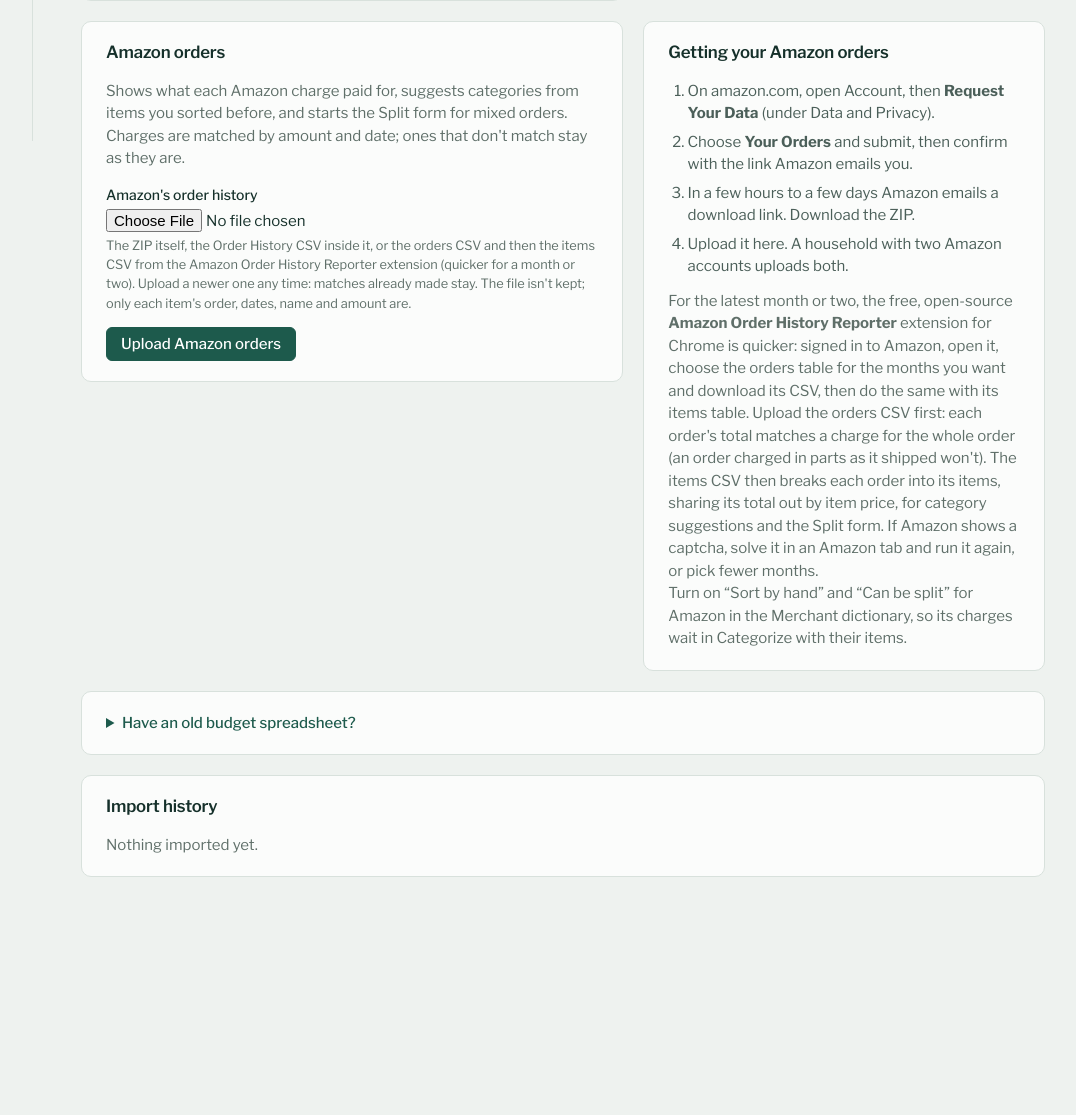
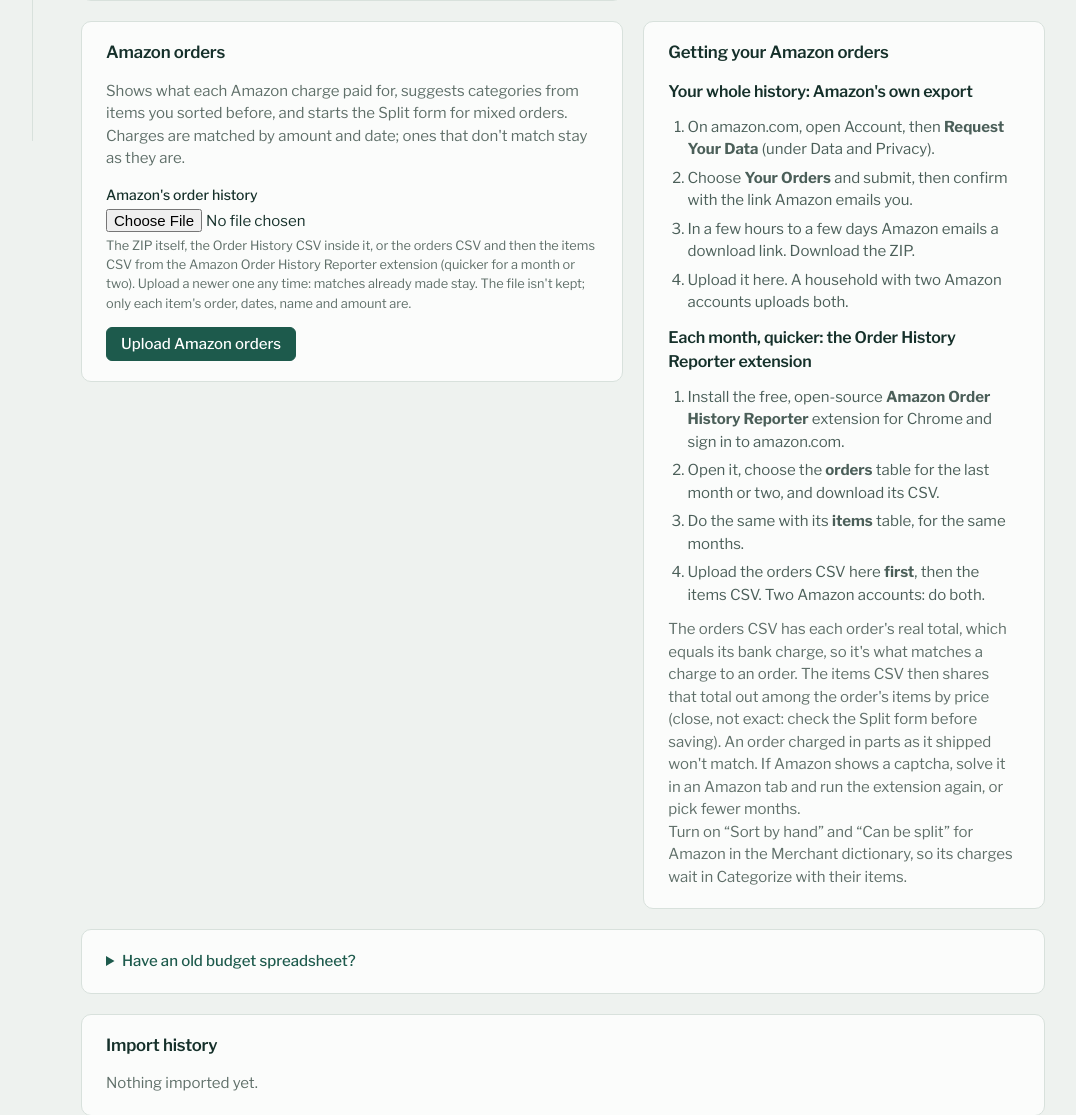
Before and after one commit to AeroPoint/AP-BalancePoint, a Flask app: page /upload in a window 1280 px wide. Shown: the part 659-1774 px from the top of the page, without its empty margins (187-1263 px from the left). Before the commit the page ends 1536 px from the top, so only its background shows below. Run offline with Flask 3, Linux system fonts and the light colour scheme; data that the repository does not hold is empty.

Commit message:
Amazon orders: the monthly extension workflow written out (README, Upload data) and a clearer orders-CSV message
Co-Authored-By: Claude Opus 5.5 <noreply@anthropic.com>

```diff
--- a/budget/amazon.py
+++ b/budget/amazon.py
@@ -406,7 +406,8 @@ def import_upload(conn, filename, content):
     first = min((i.order_date or i.ship_date for i in items if i.order_date or i.ship_date), default=None)
     last = max((i.ship_date or i.order_date for i in items if i.order_date or i.ship_date), default=None)
     return {"items": len(items), "orders": orders, "stored": stored, "matched": matched,
-            "unmatched": left, "first": first, "last": last}
+            "unmatched": left, "first": first, "last": last,
+            "report": all(i.shipment == REPORT_SHIPMENT for i in items)}
 
 
 def items_for(conn, ids):
--- a/budget/templates/upload.html
+++ b/budget/templates/upload.html
@@ -99,18 +99,24 @@
 
   <section class="panel steps">
     <div class="panel-head"><h2>Getting your Amazon orders</h2></div>
+    <h3 class="h-sm">Your whole history: Amazon's own export</h3>
     <ol>
       <li>On amazon.com, open Account, then <strong>Request Your Data</strong> (under Data and Privacy).</li>
       <li>Choose <strong>Your Orders</strong> and submit, then confirm with the link Amazon emails you.</li>
       <li>In a few hours to a few days Amazon emails a download link. Download the ZIP.</li>
       <li>Upload it here. A household with two Amazon accounts uploads both.</li>
     </ol>
-    <p class="muted">For the latest month or two, the free, open-source <strong>Amazon Order History Reporter</strong>
-      extension for Chrome is quicker: signed in to Amazon, open it, choose the orders table for the months you want and
-      download its CSV, then do the same with its items table. Upload the orders CSV first: each order's total matches a
-      charge for the whole order (an order charged in parts as it shipped won't). The items CSV then breaks each order
-      into its items, sharing its total out by item price, for category suggestions and the Split form. If Amazon shows a captcha, solve it in an Amazon
-      tab and run it again, or pick fewer months.</p>
+    <h3 class="h-sm">Each month, quicker: the Order History Reporter extension</h3>
+    <ol>
+      <li>Install the free, open-source <strong>Amazon Order History Reporter</strong> extension for Chrome and sign in to amazon.com.</li>
+      <li>Open it, choose the <strong>orders</strong> table for the last month or two, and download its CSV.</li>
+      <li>Do the same with its <strong>items</strong> table, for the same months.</li>
+      <li>Upload the orders CSV here <strong>first</strong>, then the items CSV. Two Amazon accounts: do both.</li>
+    </ol>
+    <p class="muted">The orders CSV has each order's real total, which equals its bank charge, so it's what matches a
+      charge to an order. The items CSV then shares that total out among the order's items by price (close, not exact:
+      check the Split form before saving). An order charged in parts as it shipped won't match. If Amazon shows a captcha,
+      solve it in an Amazon tab and run the extension again, or pick fewer months.</p>
     <p class="muted">Turn on “Sort by hand” and “Can be split” for Amazon in the Merchant dictionary, so its charges wait in Categorize with their items.</p>
   </section>
 </div>
--- a/budget/views.py
+++ b/budget/views.py
@@ -1391,6 +1391,11 @@ def upload_amazon():
               "item price." + (f" {got['waiting']:,} orders weren't: upload the extension's orders CSV first (or "
                                "the full export already has them)." if got["waiting"] else ""), "ok")
         return redirect(url_for(".upload"))
+    if got["report"]:
+        flash(f"{f.filename}: {got['items']:,} orders ({got['first']} to {got['last']}), {got['orders']:,} of them new "
+              f"or updated (the rest were already here). Matched {got['matched']:,} more Amazon charges. "
+              "Now upload the extension's items CSV for the same months.", "ok")
+        return redirect(url_for(".upload"))
     flash(f"{f.filename}: {got['items']:,} items in {got['orders']:,} orders ({got['first']} to {got['last']}). "
           f"Matched {got['matched']:,} more Amazon charges to their items"
           + (f"; {got['unmatched']:,} Amazon charges have no order to match (older or newer than the export, "
--- a/run.py
+++ b/run.py
@@ -232,6 +232,10 @@ def main():
             print(f"{got['itemized']:,} orders broken into their items; {got['waiting']:,} with no order entry "
                   "to break up (upload the orders CSV first, or the full export has them).")
             return
+        if got["report"]:
+            print(f"{got['items']:,} orders ({got['first']} to {got['last']}), {got['orders']:,} new or updated; matched "
+                  f"{got['matched']:,} more Amazon charges. Now import the extension's items CSV.")
+            return
         print(f"{got['items']:,} items in {got['orders']:,} orders ({got['first']} to {got['last']}); matched "
               f"{got['matched']:,} more Amazon charges; {got['unmatched']:,} Amazon charges have no order to match.")
     elif args.command == "import-csv":
```
Also changed, not shown: tests/test_amazon.py (+1 -0 lines), README.md.
